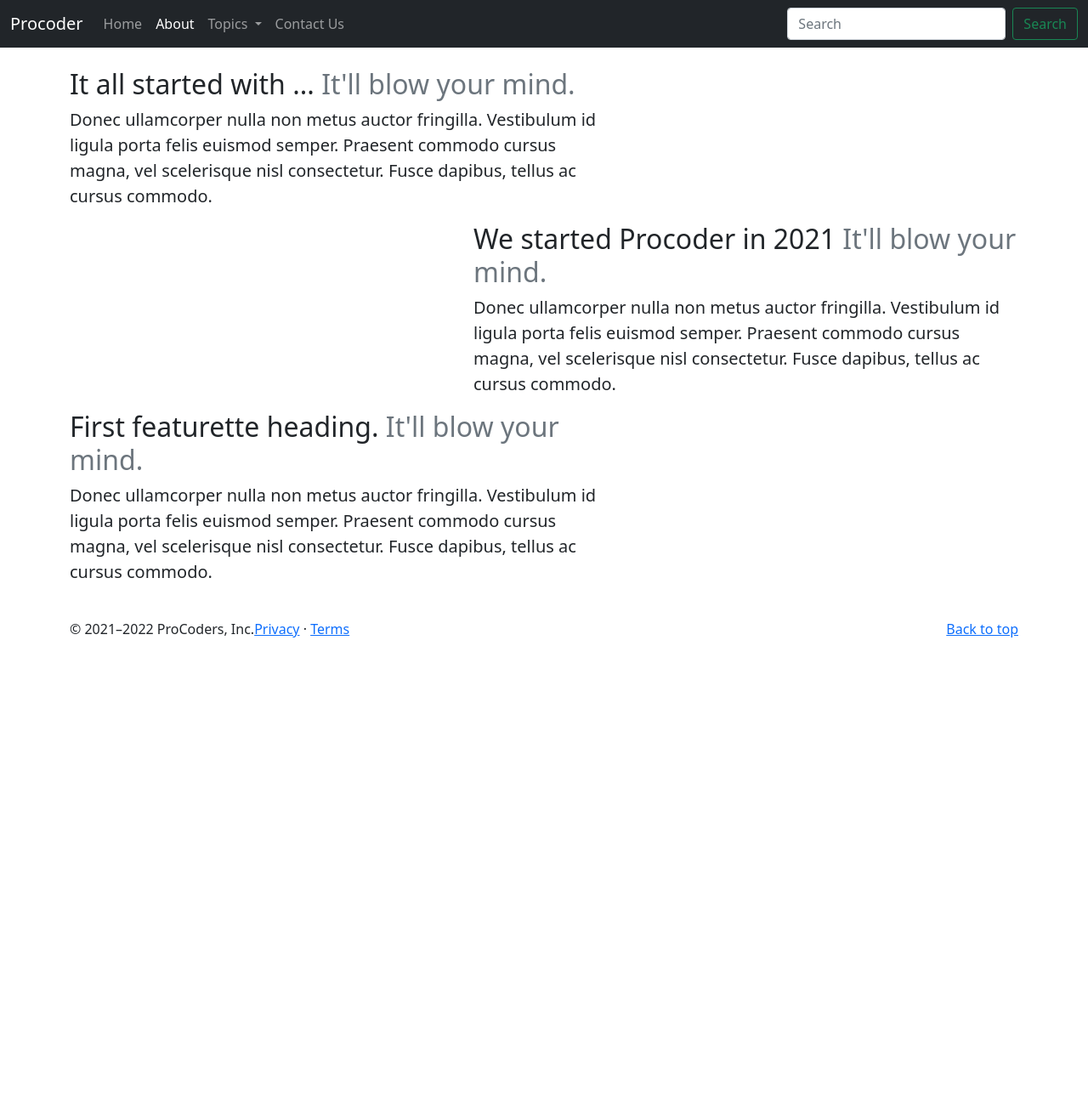
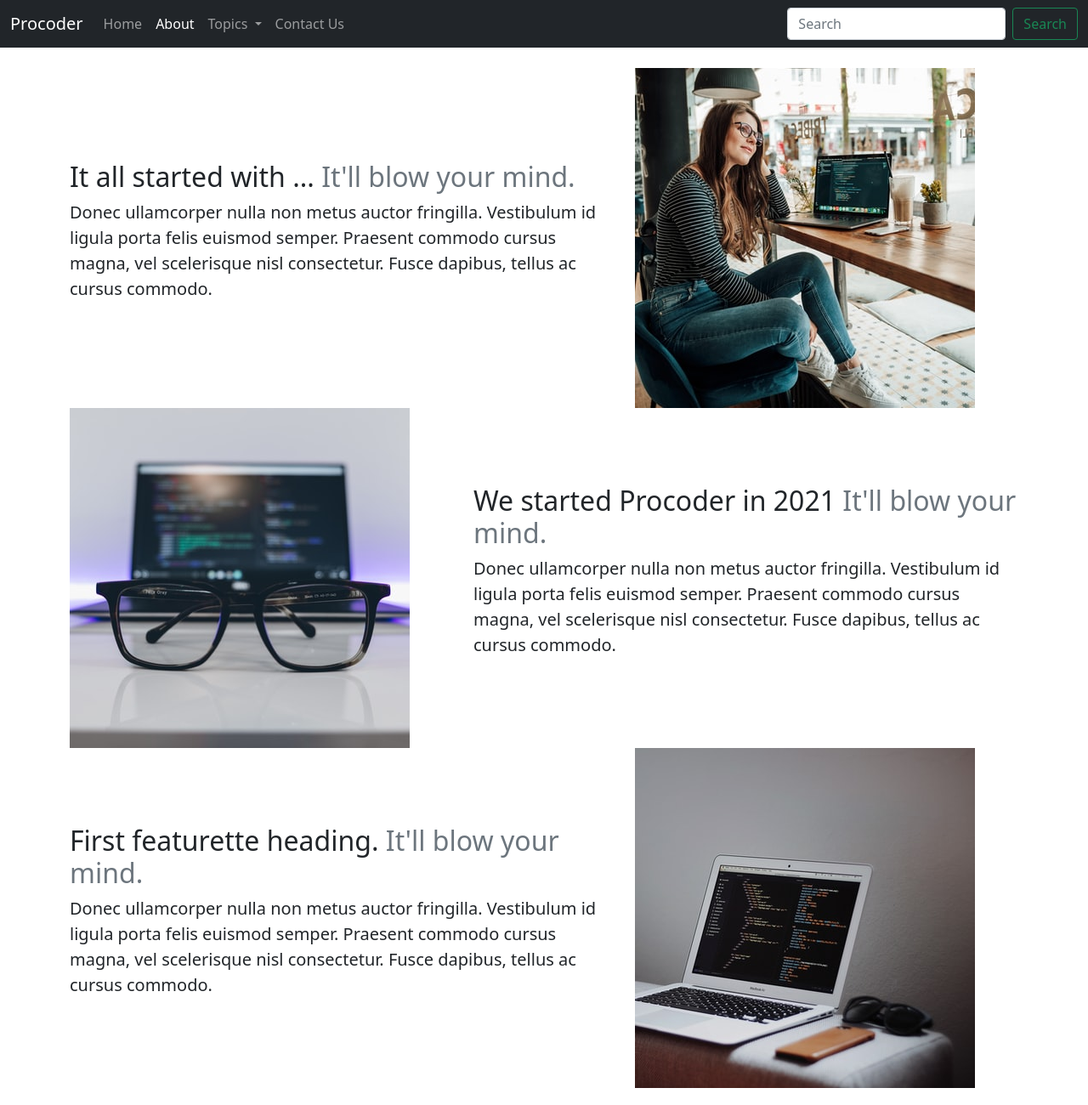
Before and after one commit to lalithas97/Demo_Bootstrap_Website, a plain HTML site: page about.html in a window 1280 px wide. Shown: the top 1300 px of the page at 85% size. Before the commit the page ends 800 px from the top, so only its background shows below. Drawn offline with nearby package versions, Linux system fonts and the light colour scheme.

Commit message:
Update about.html

```diff
--- a/about.html
+++ b/about.html
@@ -69,7 +69,7 @@
                     tellus ac cursus commodo.</p>
             </div>
             <div class="col-md-5">
-                <img class="img-fluid" src="imgs/about3.jpg" alt="">
+                <img class="img-fluid" src="about3.jpg" alt="">
             </div>
         </div>
         <div class="row featurette d-flex jutify-content-center align-items-center">
@@ -81,7 +81,7 @@
                     tellus ac cursus commodo.</p>
             </div>
             <div class="col-md-5">
-                <img class="img-fluid" src="imgs/about2.jpg" alt="">
+                <img class="img-fluid" src="about2.jpg" alt="">
             </div>
         </div>
         <div class="row featurette d-flex jutify-content-center align-items-center">
@@ -93,7 +93,7 @@
                     tellus ac cursus commodo.</p>
             </div>
             <div class="col-md-5">
-                <img class="img-fluid" src="imgs/about1.jpg" alt="">
+                <img class="img-fluid" src="about1.jpg" alt="">
             </div>
         </div>
     </div>
```
